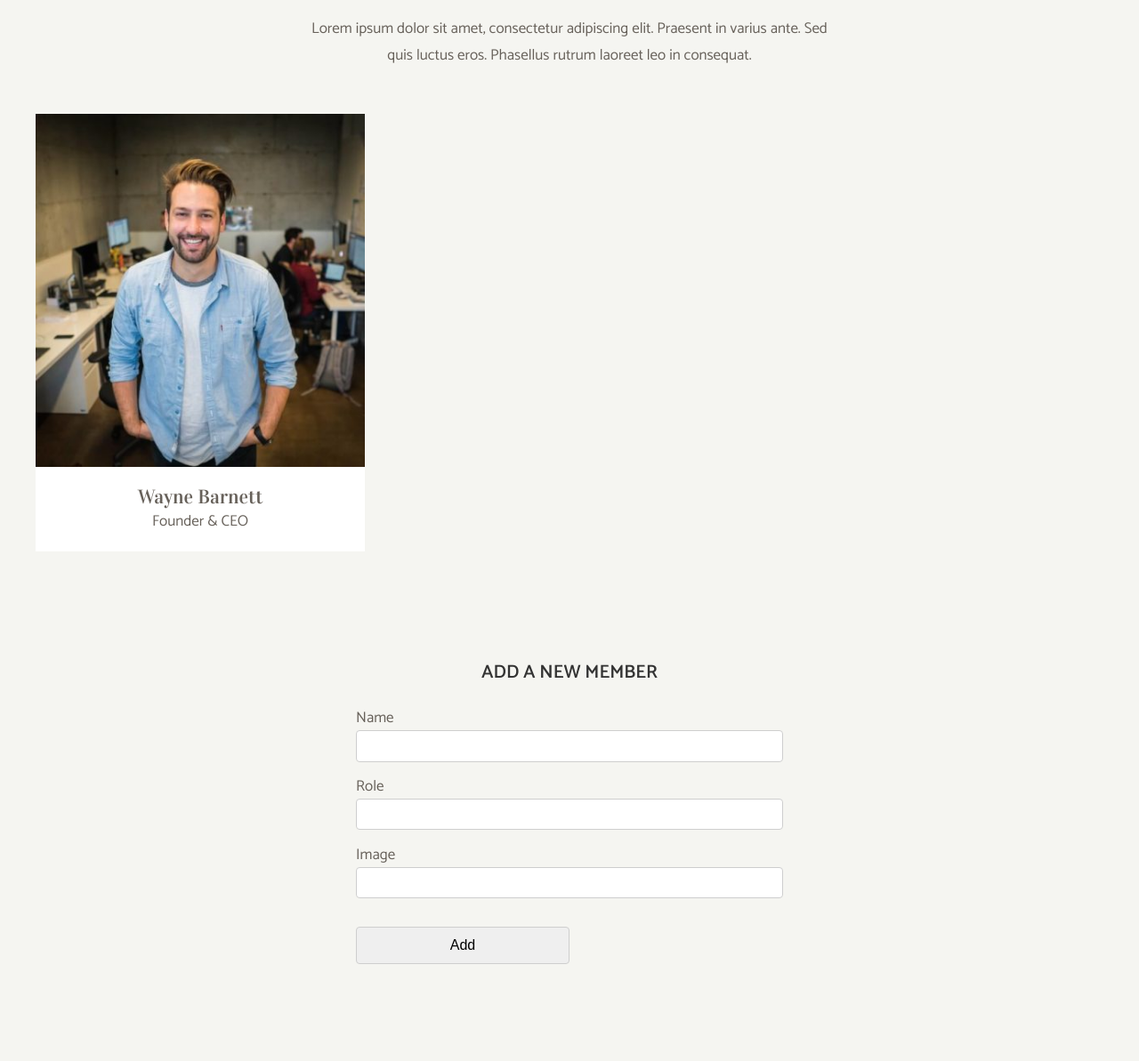
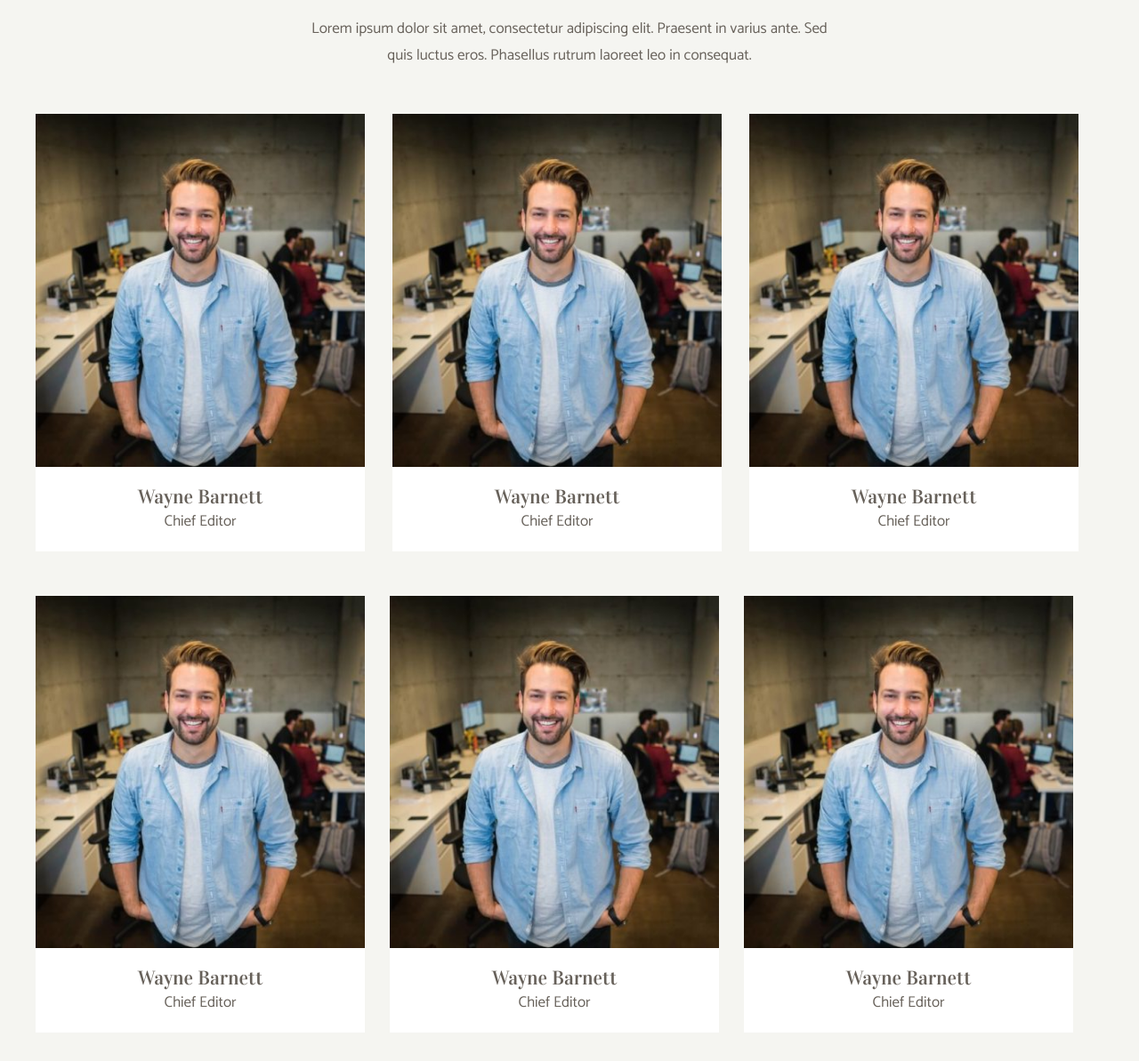
Before and after one commit to Sara-Barbi/js-our-team, a plain HTML site: page our-team-base/index.html in a window 1280 px wide. Shown: the part 107-1300 px from the top of the page at 89% size. Before the commit the page ends 1257 px from the top, so only its background shows below. Drawn offline with Linux system fonts and the light colour scheme.

Commit message:
try function

```diff
--- a/our-team-base/index.html
+++ b/our-team-base/index.html
@@ -30,11 +30,81 @@
                 alt="Wayne Barnett"
               />
             </div>
+
             <div class="card-text">
               <h3>Wayne Barnett</h3>
-              <p>Founder & CEO</p>
+              <p>Chief Editor</p>
             </div>
           </div>
+
+          <div class="team-card">
+            <div class="card-image">
+              <img
+                src="img/wayne-barnett-founder-ceo.jpg"
+                alt="Wayne Barnett"
+              />
+            </div>
+
+            <div class="card-text">
+              <h3>Wayne Barnett</h3>
+              <p>Chief Editor</p>
+            </div>
+          </div>
+
+          <div class="team-card">
+            <div class="card-image">
+              <img
+                src="img/wayne-barnett-founder-ceo.jpg"
+                alt="Wayne Barnett"
+              />
+            </div>
+
+            <div class="card-text">
+              <h3>Wayne Barnett</h3>
+              <p>Chief Editor</p>
+            </div>
+          </div>
+
+          <div class="team-card">
+            <div class="card-image">
+              <img
+                src="img/wayne-barnett-founder-ceo.jpg"
+                alt="Wayne Barnett"
+              />
+            </div>
+
+            <div class="card-text">
+              <h3>Wayne Barnett</h3>
+              <p>Chief Editor</p>
+            </div>
+          </div>
+          <div class="team-card">
+            <div class="card-image">
+              <img
+                src="img/wayne-barnett-founder-ceo.jpg"
+                alt="Wayne Barnett"
+              />
+            </div>
+
+            <div class="card-text">
+              <h3>Wayne Barnett</h3>
+              <p>Chief Editor</p>
+            </div>
+          </div>
+          <div class="team-card">
+            <div class="card-image">
+              <img
+                src="img/wayne-barnett-founder-ceo.jpg"
+                alt="Wayne Barnett"
+              />
+            </div>
+
+            <div class="card-text">
+              <h3>Wayne Barnett</h3>
+              <p>Chief Editor</p>
+            </div>
+          </div>
+
         </div>
       </div>
     </section>
@@ -54,5 +124,7 @@
         </div>
       </div>
     </section>
+
+    <script type="text/JavaScript" src="main.js"></script>
   </body>
 </html>
--- a/our-team-base/main.js
+++ b/our-team-base/main.js
@@ -31,3 +31,21 @@ const team = [
     image: 'barbara-ramos-graphic-designer.jpg',
   },
 ];
+
+let add= document.getElementById("addMemberButton");
+
+add.addEventListener('click', function(){
+  let ilNome =document.getElementById("name").value;
+  let ilRuolo =document.getElementById("role").value;
+  let lImg =document.getElementById("image").value;
+
+  let elementoNome = document.createElement("h3");
+  elementoNome.textContent(ilNome);
+
+})
+
+/*
+for(let i in team){
+  console.log(team[i]);
+}
+*/
```
